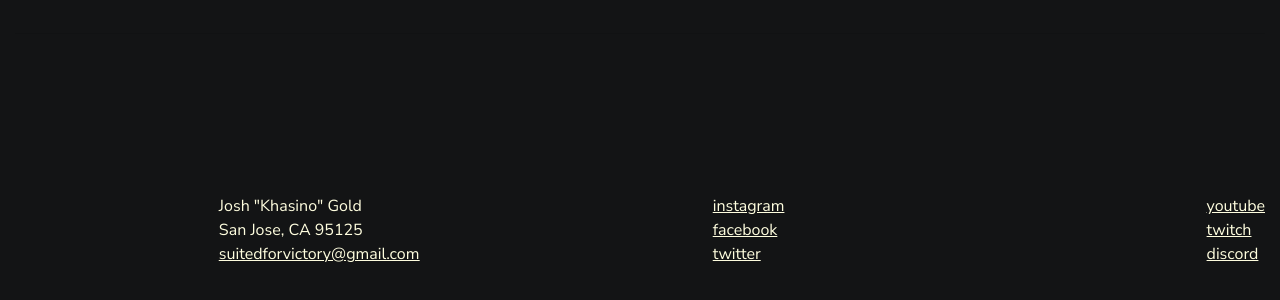
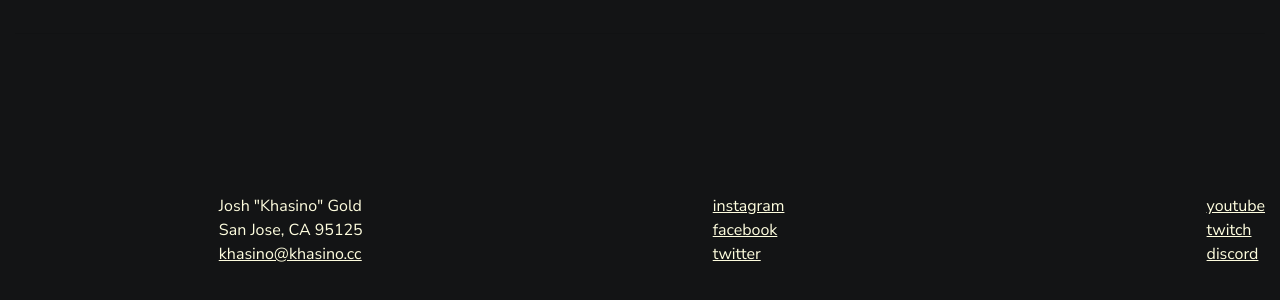
Before and after one commit to KhasinoTTV/Khasino.cc, a website: page videos.html in a window 1280 px wide. Shown: the part 2059-2359 px from the top of the page. Drawn offline with Linux system fonts and the light colour scheme.

Commit message:
Update videos.html

```diff
--- a/videos.html
+++ b/videos.html
@@ -95,7 +95,7 @@
                      <ul class="list-unstyled footer-link">
                         <li>Josh "Khasino" Gold</li>
                         <li>San Jose, CA 95125</li>
-						<li><a href="mailto:suitedforvictory@gmail.com"><span style="text-decoration: underline;">suitedforvictory@gmail.com</span></a></li>
+						<li><a href="mailto:khasino@khasino.cc"><span style="text-decoration: underline;">khasino@khasino.cc</span></a></li>
                         </ul>
                 </div>
                 <div class="col-lg-3 mt-4 ml-auto">
```
